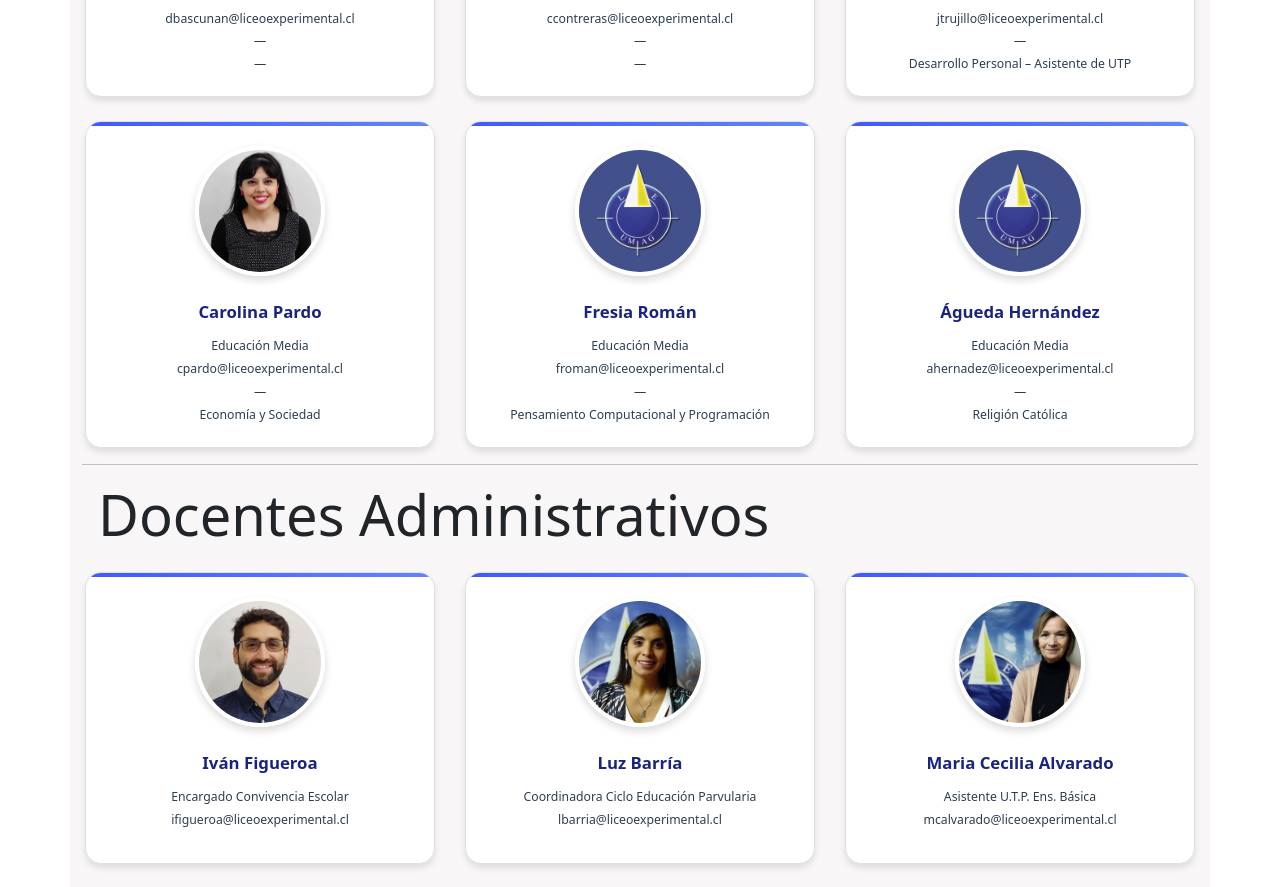
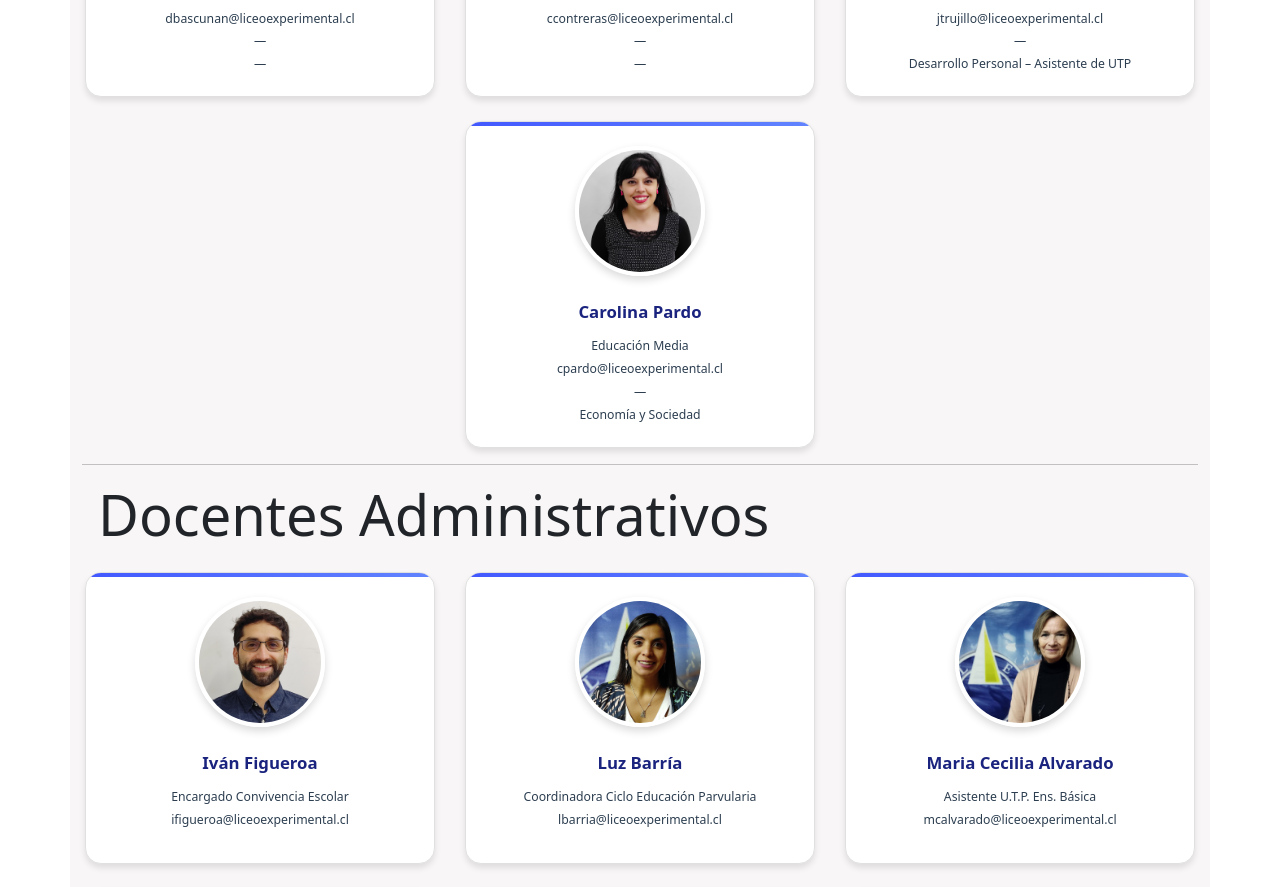
Before and after one commit to LuisSubiabre/leumag, a React (Vite) app: page /Estamentos in a window 1280 px wide. Shown: the part 7420-8307 px from the top of the page. Built offline with nearby package versions, Linux system fonts and the light colour scheme.

Commit message:
chore: update info

```diff
--- a/src/data/media.ts
+++ b/src/data/media.ts
@@ -198,20 +198,4 @@ export const equipoMedia: Funcionario[] = [
     more: "—",
     asignatura: "Economía y Sociedad",
   },
-  {
-    img: demoImage,
-    nombre: "Fresia Román",
-    correo: "froman@liceoexperimental.cl",
-    dpto: "Educación Media",
-    more: "—",
-    asignatura: "Pensamiento Computacional y Programación",
-  },
-  {
-    img: demoImage,
-    nombre: "Águeda Hernández",
-    correo: "ahernadez@liceoexperimental.cl",
-    dpto: "Educación Media",
-    more: "—",
-    asignatura: "Religión Católica",
-  },
 ];
```
